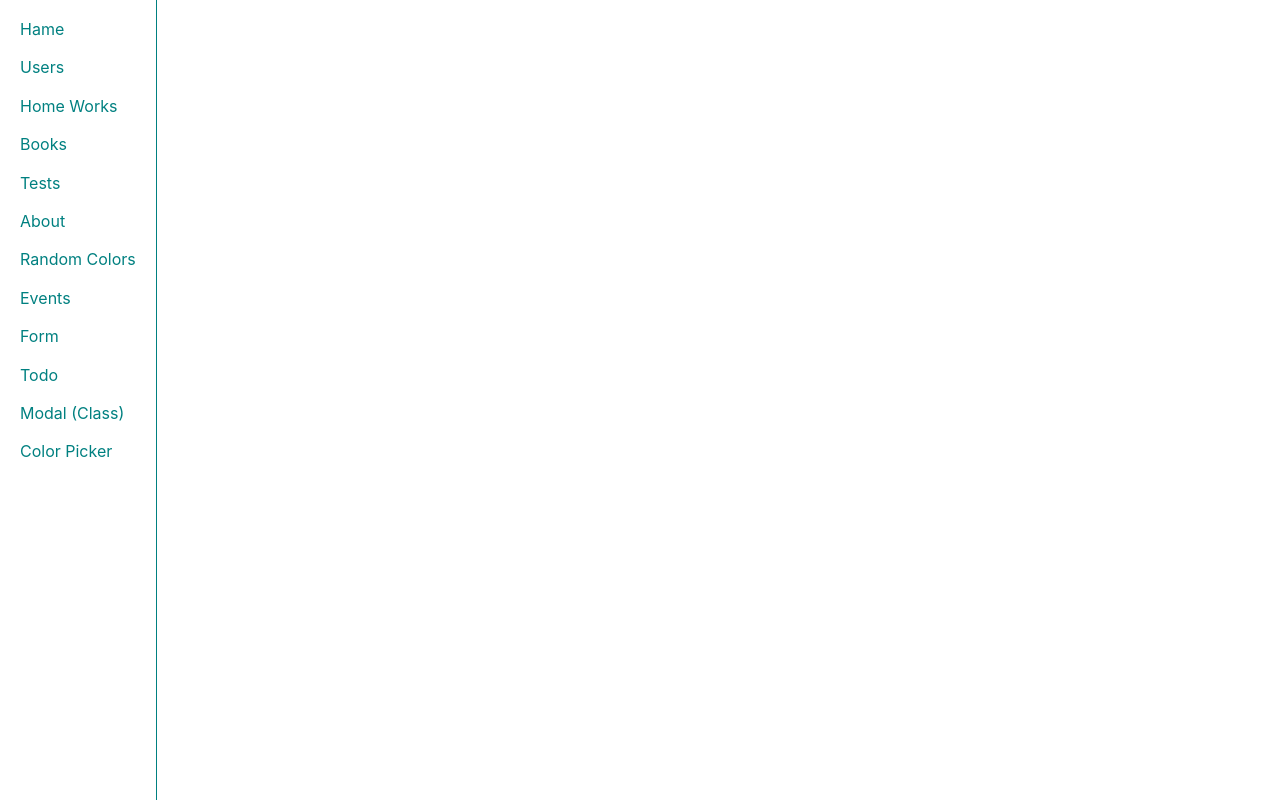
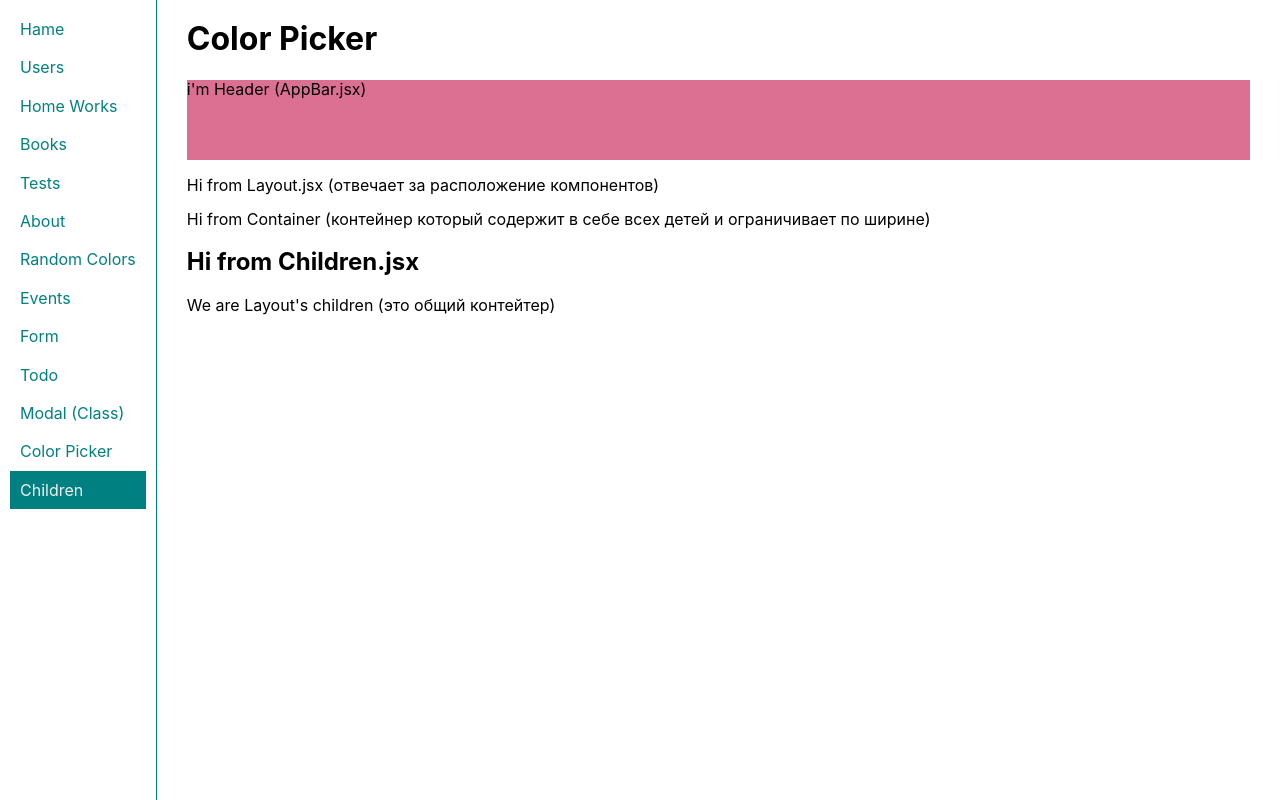
Before and after one commit to itstoreall/geri-react, a React (Create React App) app: page /children in a window 1280 px wide. Built offline with nearby package versions, Linux system fonts and the light colour scheme.

Commit message:
adds a ChildrenPage

```diff
--- /dev/null
+++ b/src/components/Children/AppBar.jsx
@@ -0,0 +1,20 @@
+import React, { Fragment } from "react";
+
+const styles = {
+  header: {
+    minHeight: 80,
+    backgroundColor: "palevioletred",
+  },
+};
+
+const AppBar = () => {
+  return (
+    <Fragment>
+      <header style={styles.header}>
+        <p>i'm Header (AppBar.jsx)</p>
+      </header>
+    </Fragment>
+  );
+};
+
+export default AppBar;
--- /dev/null
+++ b/src/components/Children/Children.jsx
@@ -0,0 +1,13 @@
+import React from "react";
+import Layout from "./Layout";
+
+const Children = () => {
+  return (
+    <Layout>
+      <h2>Hi from Children.jsx</h2>
+      <p>We are Layout's children (это общий контейтер)</p>
+    </Layout>
+  );
+};
+
+export default Children;
--- /dev/null
+++ b/src/components/Children/Container.jsx
@@ -0,0 +1,15 @@
+import React, { Fragment } from "react";
+
+const Container = ({ children }) => {
+  return (
+    <Fragment>
+      <p>
+        Hi from Container (контейнер который содержит в себе всех детей и
+        ограничивает по ширине)
+      </p>
+      <div>{children}</div>
+    </Fragment>
+  );
+};
+
+export default Container;
--- /dev/null
+++ b/src/components/Children/Layout.jsx
@@ -0,0 +1,15 @@
+import React, { Fragment } from "react";
+import AppBar from "./AppBar";
+import Container from "./Container";
+
+const Layout = ({ children }) => {
+  return (
+    <Fragment>
+      <AppBar />
+      <p>Hi from Layout.jsx (отвечает за расположение компонентов)</p>
+      <Container>{children}</Container>
+    </Fragment>
+  );
+};
+
+export default Layout;
--- /dev/null
+++ b/src/components/Children/index.js
@@ -0,0 +1 @@
+export { default } from "./Children";
--- a/src/components/ColorPicker/ColorPicker.jsx
+++ b/src/components/ColorPicker/ColorPicker.jsx
@@ -1,25 +1,16 @@
 import React from "react";
-
-// Inline Style
-const styles = {
-  option: {
-    display: "inline-block",
-    margin: 4,
-    width: 80,
-    height: 80,
-  },
-};
+import useStyles from "./ColorPickerStyle";
 
 const ColorPicker = ({ options }) => {
-  console.log(options);
+  const { option } = useStyles();
 
   return (
     <div>
       {options.map(({ label, color }) => (
         <span
           key={label}
+          className={option}
           style={{
-            ...styles.option,
             backgroundColor: color,
           }}
         >
--- /dev/null
+++ b/src/components/ColorPicker/ColorPickerStyle.js
@@ -0,0 +1,10 @@
+import { createUseStyles } from "react-jss";
+
+export default createUseStyles({
+  option: {
+    display: "inline-block",
+    margin: 4,
+    width: 80,
+    height: 80,
+  },
+});
--- a/src/components/routes.js
+++ b/src/components/routes.js
@@ -10,6 +10,7 @@ import FormPage from "../pages/FormPage";
 import TodoPage from "../pages/TodoPage";
 import ModalClassPage from "../pages/ModalClassPage";
 import ColorPickerPege from "../pages/ColorPickerPage";
+import ChildrenPage from "../pages/ChildrenPage";
 
 export const routes = [
   {
@@ -72,4 +73,9 @@ export const routes = [
     label: "Color Picker",
     component: ColorPickerPege,
   },
+  {
+    path: "/children",
+    label: "Children",
+    component: ChildrenPage,
+  },
 ];
--- /dev/null
+++ b/src/pages/ChildrenPage.jsx
@@ -0,0 +1,13 @@
+import React, { Fragment } from "react";
+import Children from "../components/Children";
+
+const ChildrenPage = () => {
+  return (
+    <Fragment>
+      <h1>Color Picker</h1>
+      <Children />
+    </Fragment>
+  );
+};
+
+export default ChildrenPage;
```
